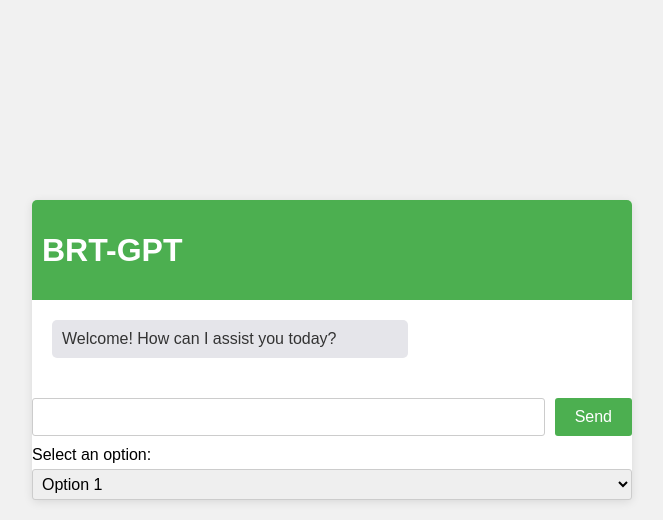
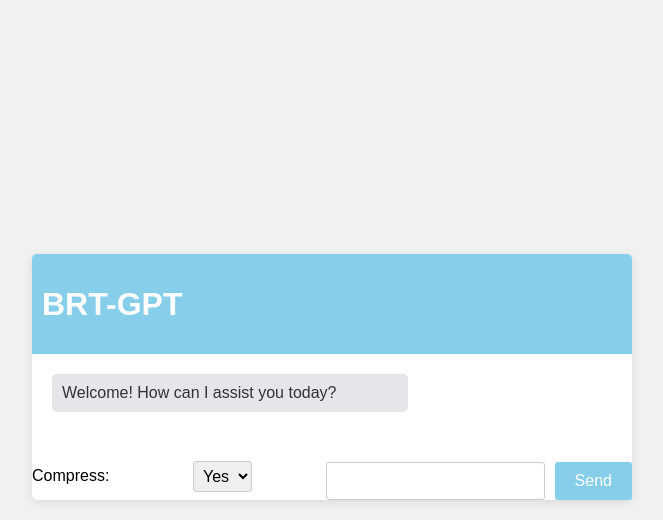
Before and after one commit to srikarthikv/test1, a PHP site: page / in a window 1280 px wide. Shown: the part 280-800 px from the top of the page, without its empty margins (308-971 px from the left). Run offline with PHP 8.4, Linux system fonts and the light colour scheme.

Commit message:
adding compress button

```diff
--- a/index.php
+++ b/index.php
@@ -26,7 +26,7 @@
         }
 
         .chat-header {
-            background-color: #4CAF50;
+            background-color: skyblue;
             color: white;
             padding: 10px;
             border-top-left-radius: 5px;
@@ -44,11 +44,11 @@
         }
 
         .user-message {
-            background-color: #4CAF50;
+            background-color: skyblue;
             color: white;
             padding: 10px;
             border-radius: 5px;
-            align-self: flex-start;
+            align-self: flex-end;
             max-width: 60%;
         }
 
@@ -57,7 +57,7 @@
             color: #333;
             padding: 10px;
             border-radius: 5px;
-            align-self: flex-end;
+            align-self: flex-start;
             max-width: 60%;
         }
 
@@ -77,7 +77,7 @@
         .input-container button[type="submit"] {
             padding: 10px 20px;
             font-size: 16px;
-            background-color: #4CAF50;
+            background-color: skyblue;
             color: white;
             border: none;
             border-radius: 3px;
@@ -87,15 +87,16 @@
 
         .options-container {
             margin-top: 10px;
+            display: flex;
+            justify-content: space-between;
+            align-items: center;
         }
 
         .options-container label {
-            display: block;
-            margin-bottom: 5px;
+            margin-right: 10px;
         }
 
         .options-container select {
-            width: 100%;
             padding: 5px;
             font-size: 16px;
             border: 1px solid #ccc;
@@ -112,24 +113,23 @@
             <div class="message bot-message">Welcome! How can I assist you today?</div>
         </div>
         <form action="" method="POST">
-            <div class="input-container">
-                <input type="text" name="question" id="question" required>
-                <button type="submit">Send</button>
-            </div>
             <div class="options-container">
-                <label for="options">Select an option:</label>
-                <select name="options" id="options">
-                    <option value="option1">Option 1</option>
-                    <option value="option2">Option 2</option>
-                    <option value="option3">Option 3</option>
+                <label for="compress-option">Compress:</label>
+                <select name="compress-option" id="compress-option">
+                    <option value="yes">Yes</option>
+                    <option value="no">No</option>
                 </select>
+                <div class="input-container">
+                    <input type="text" name="question" id="question" required>
+                    <button type="submit">Send</button>
+                </div>
             </div>
         </form>
         <?php
         if ($_SERVER['REQUEST_METHOD'] === 'POST') {
             // Retrieve the question from the form
             $question = $_POST['question'];
-            $selectedOption = $_POST['options'];
+            $compressOption = $_POST['compress-option'];
 
             // Set the request URL
             $url = 'https://10.1.0.4:8000/question';
@@ -137,7 +137,7 @@
             // Set the request data
             $data = array(
                 'question' => $question,
-                'option' => $selectedOption,
+                'compress' => $compressOption,
             );
 
             // Initialize cURL session
```
